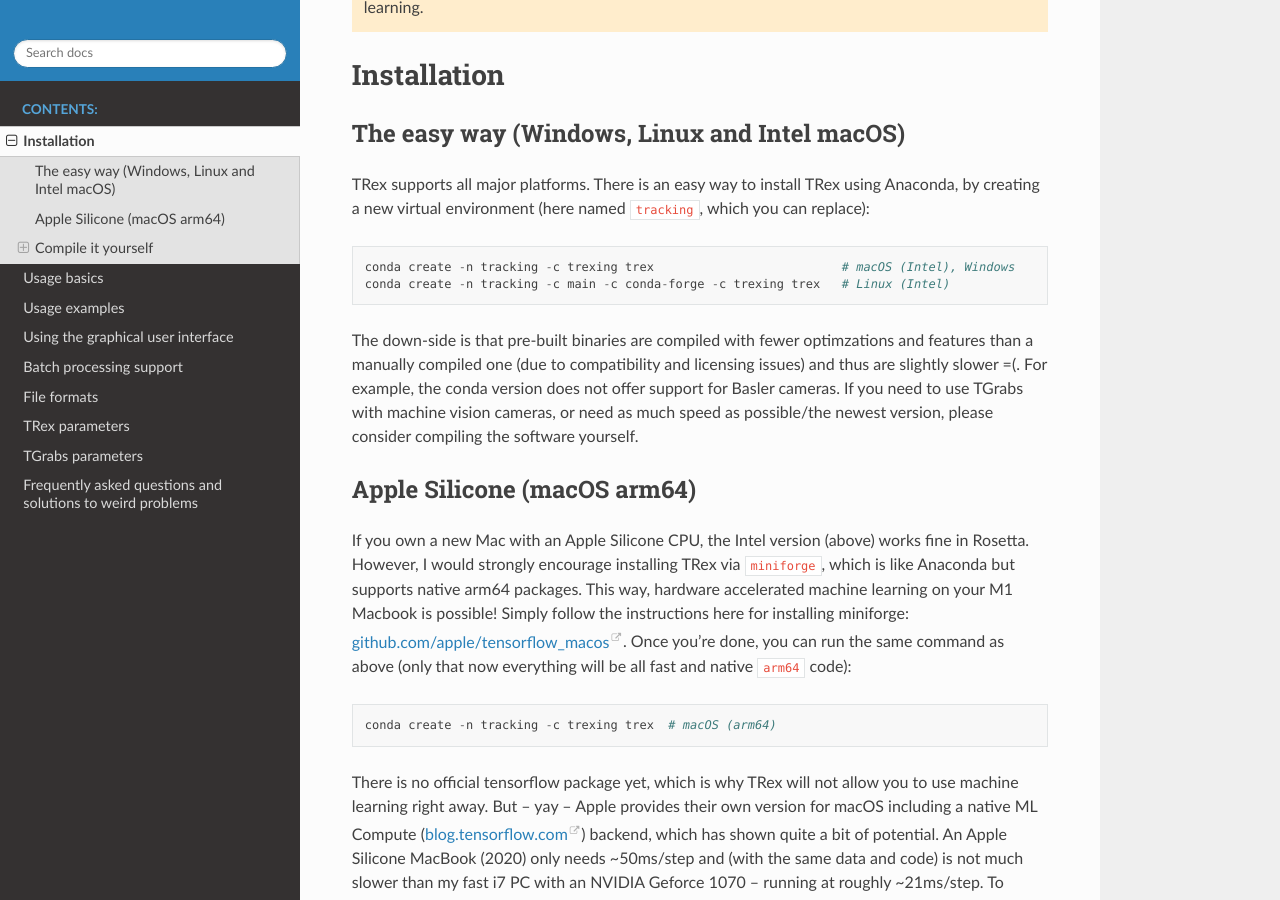
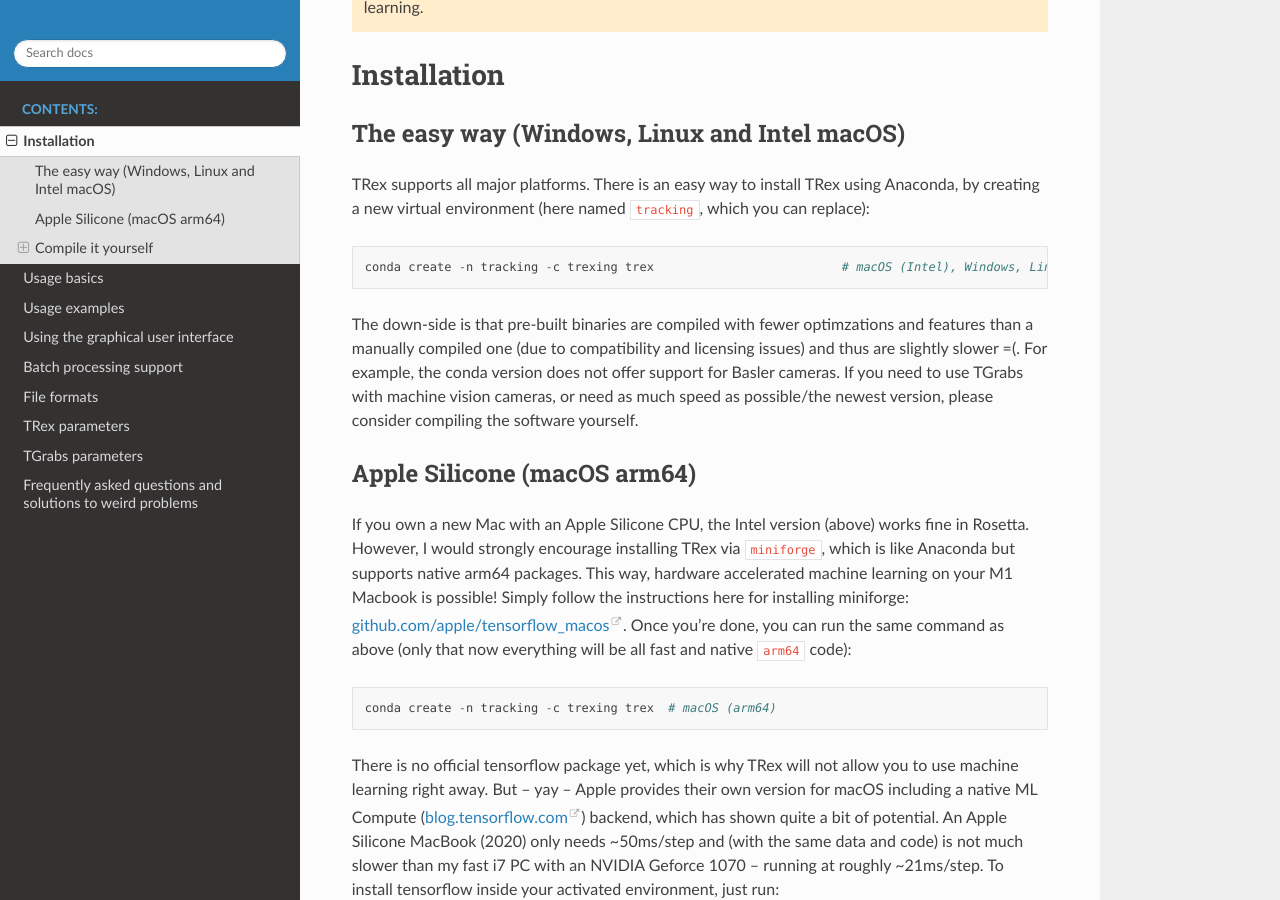
Before and after one commit to mooch443/trex, a Sphinx documentation site: the page built from docs/install.rst, in a window 1280 px wide and 900 px high, scrolled down 317 px. Built offline with Sphinx 7.4.7 and the Read the Docs theme 2.0.0, drawn with Linux system fonts in a browser that asks for light colours; some of the changed text lies outside the part shown.

Commit message:
* update scripts to remove conda-forge from dependencies * intel macos tensorflow 2.0.0 incompatibility resolved

```diff
--- a/docs/install.rst
+++ b/docs/install.rst
@@ -17,8 +17,7 @@
 
 |trex| supports all major platforms. There is an easy way to install |trex| using Anaconda, by creating a new virtual environment (here named ``tracking``, which you can replace)::
 
-	conda create -n tracking -c trexing trex                          # macOS (Intel), Windows
-	conda create -n tracking -c main -c conda-forge -c trexing trex   # Linux (Intel)
+	conda create -n tracking -c trexing trex                          # macOS (Intel), Windows, Linux
 
 The down-side is that pre-built binaries are compiled with fewer optimzations and features than a manually compiled one (due to compatibility and licensing issues) and thus are slightly slower =(. For example, the conda version does not offer support for Basler cameras. If you need to use |grabs| with machine vision cameras, or need as much speed as possible/the newest version, please consider compiling the software yourself.
 
@@ -68,8 +67,7 @@
 
 After compilation was successful, |trex| can be installed using::
 
-	conda create -n tracking -c trexing trex                          # macOS, Windows
-	conda create -n tracking -c main -c conda-forge -c trexing trex   # Linux (Intel)
+	conda create -n tracking -c trexing trex  # macOS, Windows, Linux (Intel)
 
 Notice there is a ``-c local``, instead of the ``-c trexing`` from the first section.
 
@@ -94,7 +92,7 @@
 
 The easiest way to ensure that all requirements are met, is by using conda to create a new environment::
 
-	conda create -n tracking -c conda-forge cmake ffmpeg tensorflow=2 cxx-compiler c-compiler glfw mesa-libgl-devel-cos6-x86_64 libxdamage-devel-cos6-x86_64 libxi-devel-cos6-x86_64 libxxf86vm-cos6-x86_64 libselinux-devel-cos6-x86_64 libuuid-devel-cos6-x86_64 mesa-libgl-devel-cos6-x86_64
+	conda create -n tracking cmake ffmpeg tensorflow=2 cxx-compiler c-compiler mesa-libgl-devel-cos6-x86_64 libxdamage-devel-cos6-x86_64 libxi-devel-cos6-x86_64 libxxf86vm-cos6-x86_64 libselinux-devel-cos6-x86_64 libuuid-devel-cos6-x86_64 mesa-libgl-devel-cos6-x86_64
 
 If your GPU is supported by TensorFlow, you can modify the above line by appending ``-gpu`` to ``tensorflow`` to get ``tensorflow-gpu=2``.
 
--- a/docs/parameters_trex.rst
+++ b/docs/parameters_trex.rst
@@ -626,7 +626,7 @@
 
 .. function:: gui_interface_scale(float)
 
-	**default value:** 0.75
+	**default value:** 1.25
 
 
 	Scales the whole interface. A value greater than 1 will make it smaller.
```
Also changed, not shown: 11 other files.
